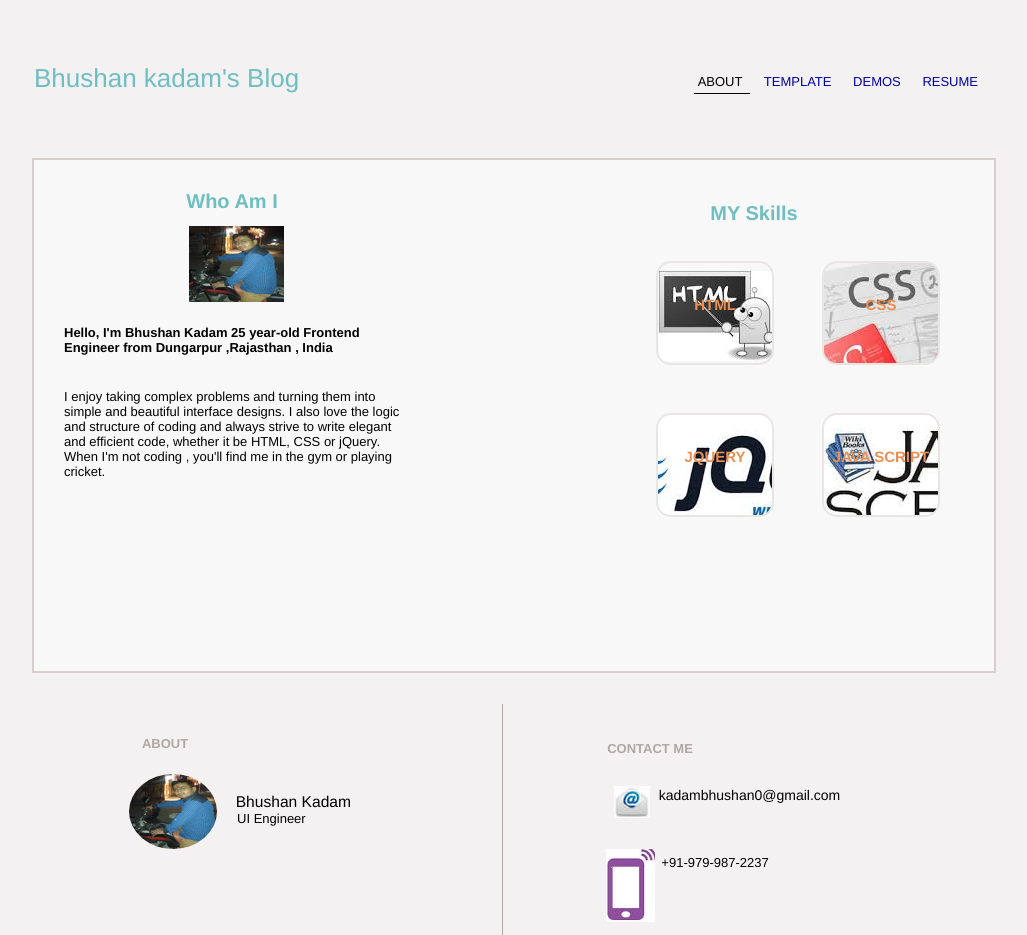
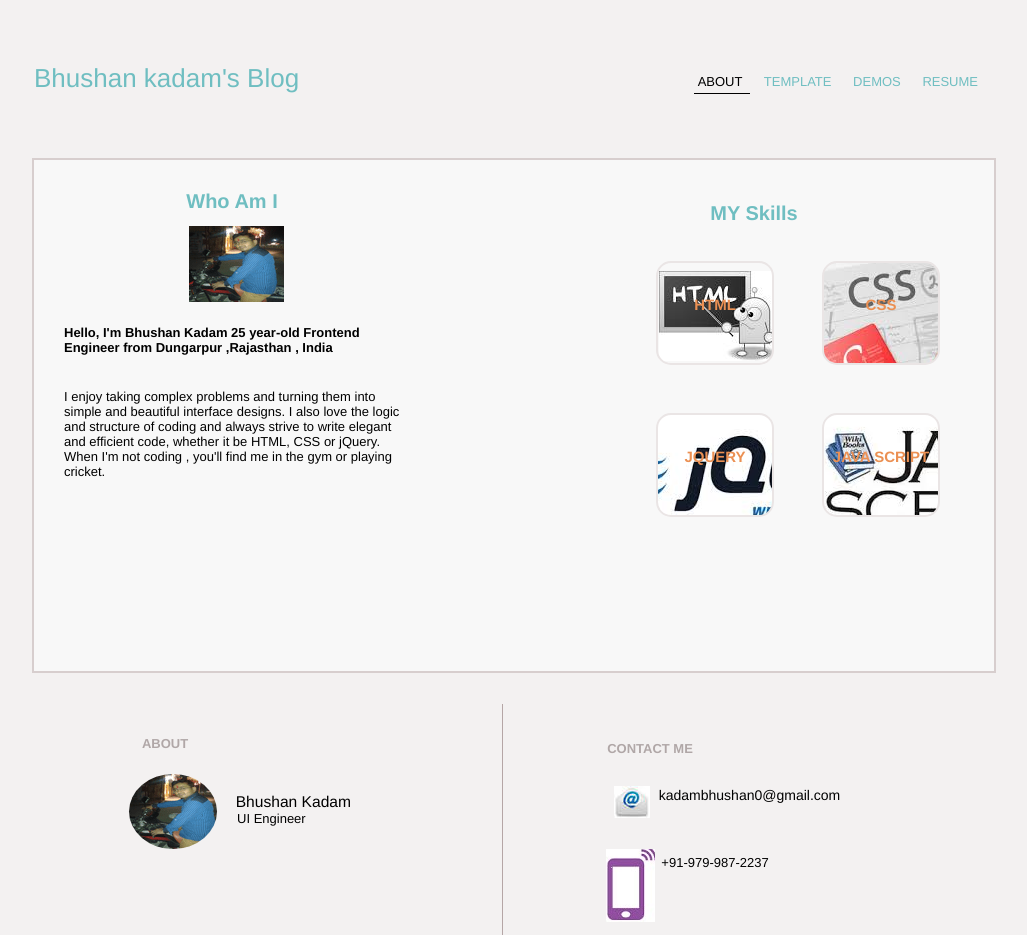
Before and after one commit to bhushansureshkadam/bhushansureshkadam.github.io, a Jekyll site: the page built from index.html, in a window 1280 px wide. Shown: the whole page, without its empty margins (128-1155 px from the left). Built offline with Jekyll 4.4.1, drawn with Linux system fonts in a browser that asks for light colours; Markdown is read by kramdown in place of the engine named in the settings.

Commit message:
forst commit

```diff
--- a/css/main.css
+++ b/css/main.css
@@ -204,6 +204,7 @@ body{
   display: inline;
   padding: 4px;
   text-decoration: none;
+  color: rgb(111, 190, 193);
 }
 .nav li.about a {
 
```
